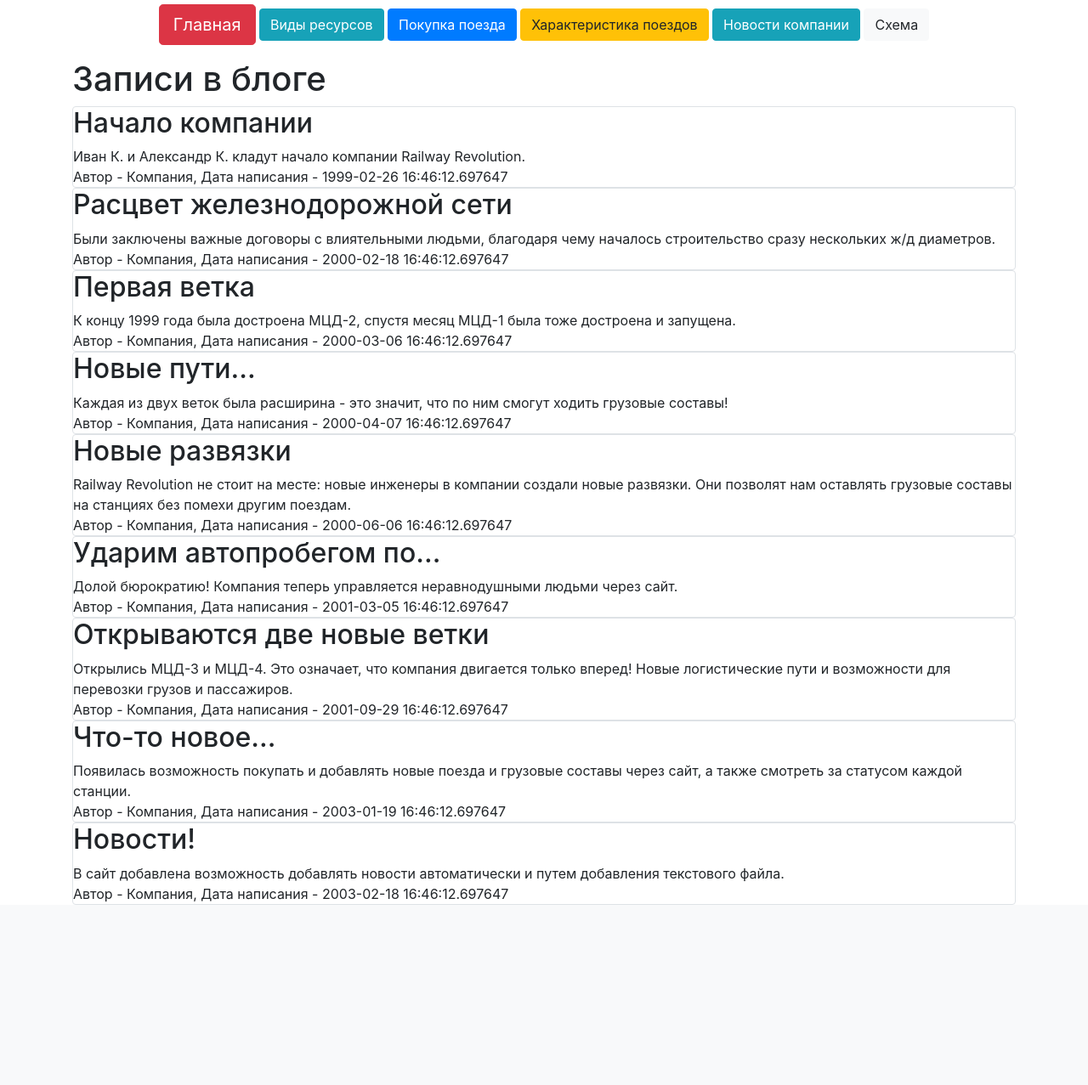
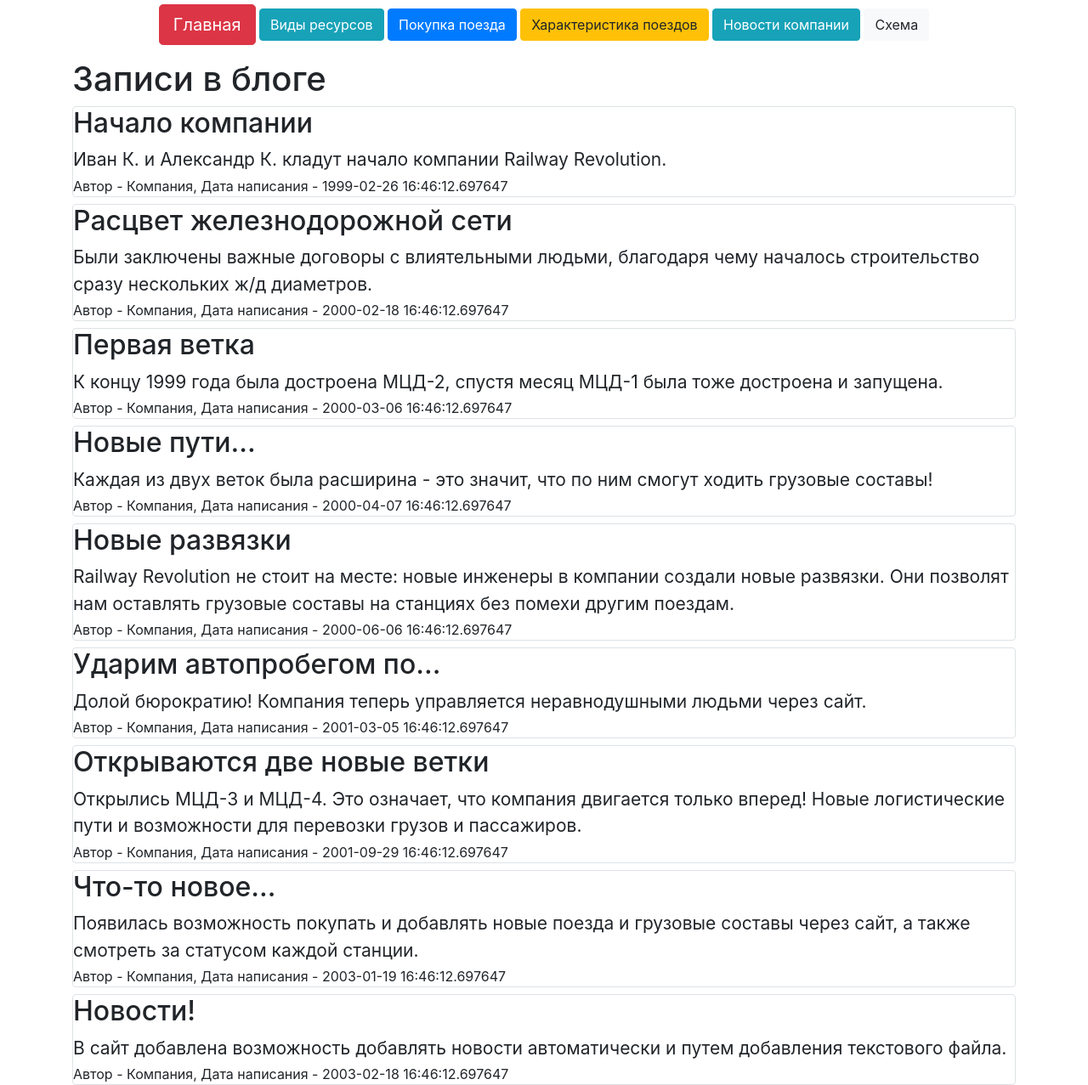
Before and after one commit to Neonchik4/Railway_Revolution, a Flask app: page /news in a window 1280 px wide. Shown: the part 70-1347 px from the top of the page at 85% size. Before the commit the page ends 1135 px from the top, so only its background shows below. Run offline with Flask 3, Linux system fonts and the light colour scheme; data comes from the database, SQL or seed files in the repository; some libraries are stand-ins or nearby versions.

```diff
--- a/templates/news.html
+++ b/templates/news.html
@@ -6,9 +6,9 @@
 <a href="/add_news" class="btn btn-secondary">Добавить новость</a>
 {% endif %}
 {% for item in news%}
-<div class="col-md6 border rounded">
+<div class="col-md6 border rounded" style="margin-top: 8px;">
     <h2>{{item.title}}</h2>
-    <div>
+    <div style="font-size: 21px; padding-bottom: 3px;">
         {{item.content}}
     </div>
     <div>
```
